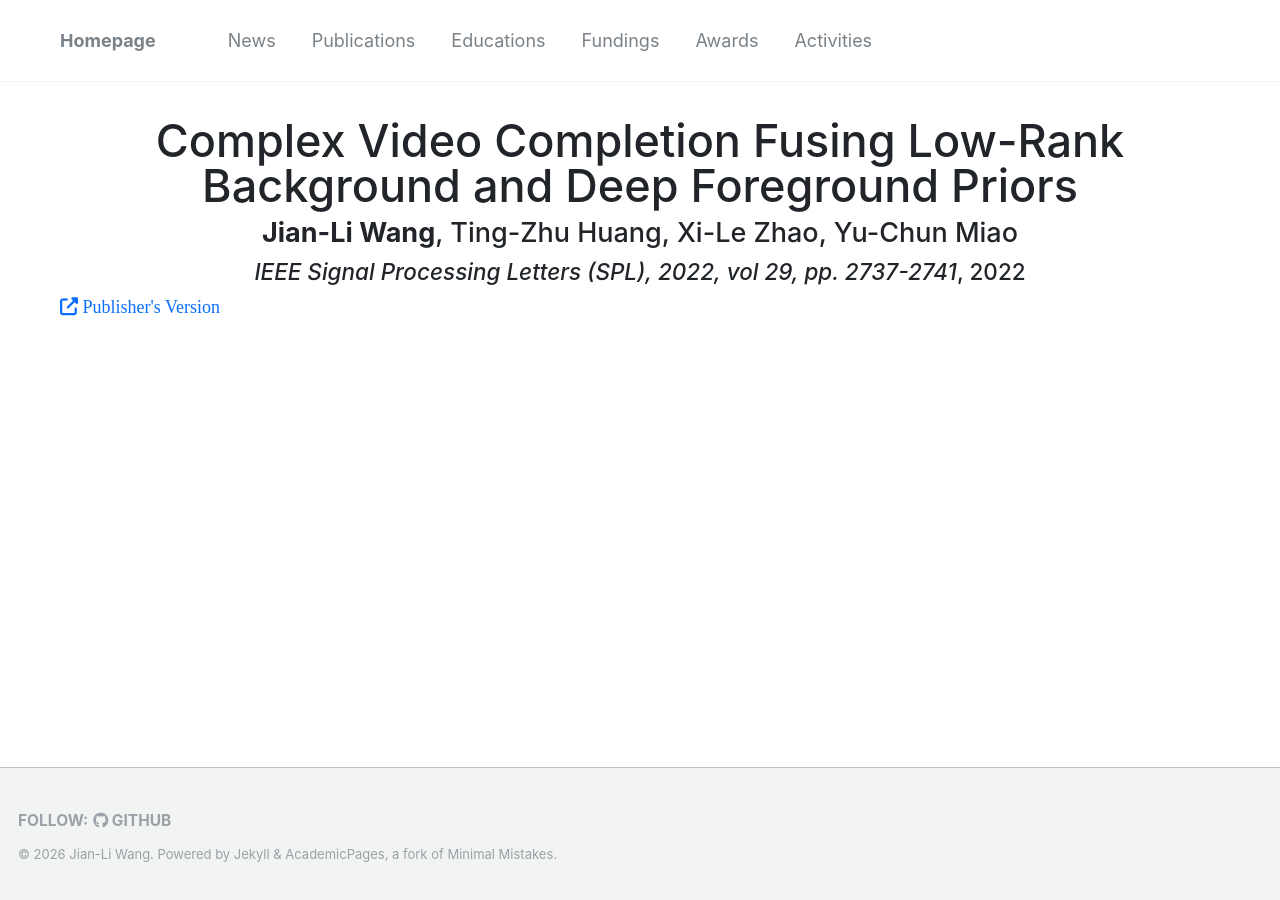
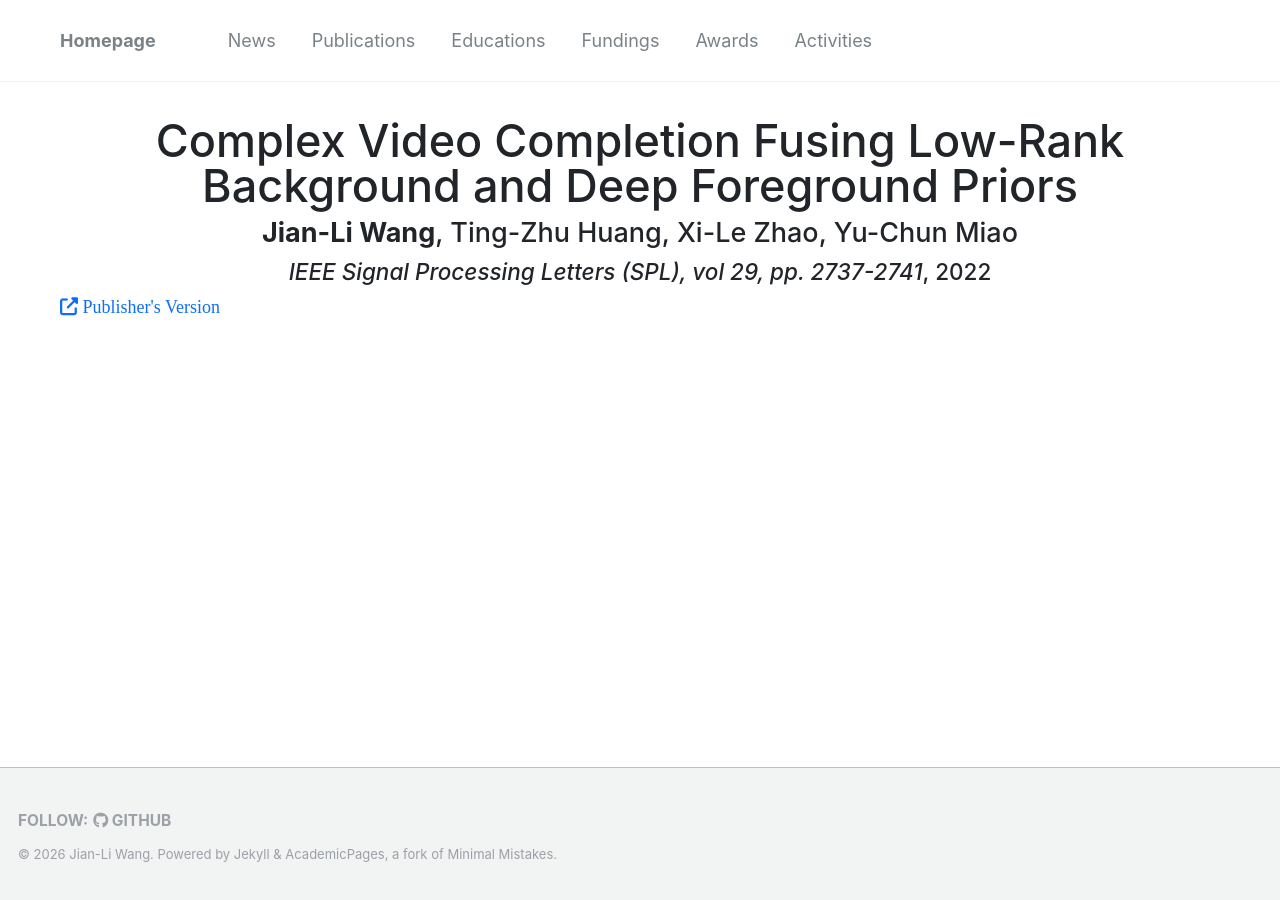
Before and after one commit to wangjianli123/wangjianli123.github.io, a Jekyll site: the page built from _publications/2022spl.md, in a window 1280 px wide. Built offline with Jekyll 4.4.1, drawn with Linux system fonts in a browser that asks for light colours; nearby versions of some CDN libraries; comment, search, counter and statistics services are not loaded.

Commit message:
Update 2022spl.md

```diff
--- a/_publications/2022spl.md
+++ b/_publications/2022spl.md
@@ -1,18 +1,19 @@
 ---
 title: "Complex Video Completion Fusing Low-Rank Background and Deep Foreground Priors"
 authors: "<b>Jian-Li Wang</b>, Ting-Zhu Huang, Xi-Le Zhao, Yu-Chun Miao"
-venue: "IEEE Signal Processing Letters (SPL), 2022, vol 29, pp. 2737-2741"
-official_url: "https://ieeexplore.ieee.org/stamp/stamp.jsp?tp=&arnumber=11177249"
+venue: "IEEE Signal Processing Letters (SPL), vol 29, pp. 2737-2741"
+official_url: "https://ieeexplore.ieee.org/abstract/document/10024411"
 image: "files/Signal.png"
 date: 2022-01-01
 collection: "publications"
 bibtex: |
-  @article{wang2022complex,
-    title={Complex Video Completion Fusing Low-Rank Background and Deep Foreground Priors},
+  @ARTICLE{10024411,
     author={Wang, Jian-Li and Huang, Ting-Zhu and Zhao, Xi-Le and Miao, Yu-Chun},
     journal={IEEE Signal Processing Letters},
+    title={Complex Video Completion Fusing Low-Rank Background and Deep Foreground Priors},
+    year={2022},
     volume={29},
-    pages={2737--2741},
-    year={2022}
-  }
+    number={},
+    pages={2737-2741}
+    }
 ---
```
